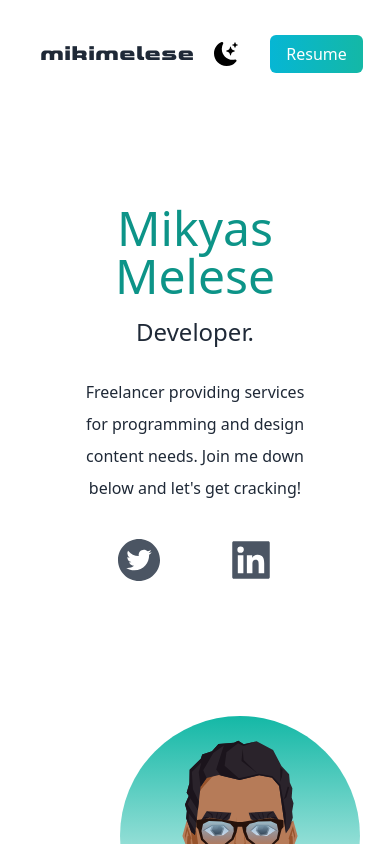
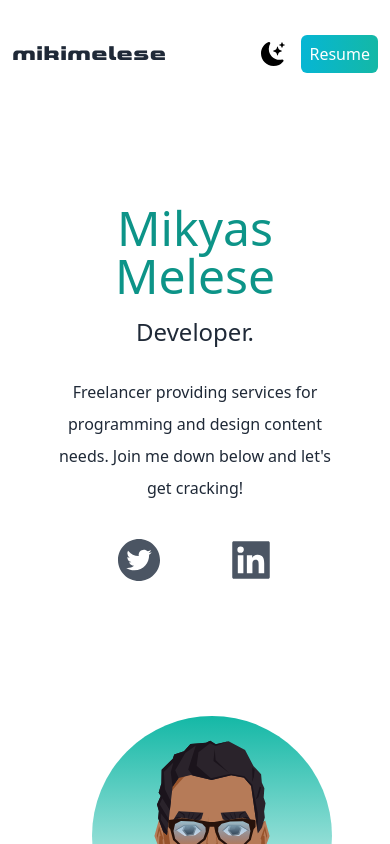
Before and after one commit to mikimelese/react-next-portofolio, a Next.js app: page / in a window 390 px wide. Shown: the top 844 px of the page. Built offline with nearby package versions, Linux system fonts and the light colour scheme.

Commit message:
scale myicon and margin and padding maintain for nav bar for mobile

```diff
--- a/pages/index.js
+++ b/pages/index.js
@@ -162,7 +162,7 @@
 
     <div className={`${darkMode ? "dark" : ""} min-w-full overflow-x-hidden`}>
 
-      <main className="px-10 dark:bg-gray-900 bg-white ">
+      <main className="px-3 sm:px-10 dark:bg-gray-900 bg-white ">
         <section className=" min-h-screen ">
           <nav className="py-10 mb-12 flex justify-between gap-5 dark:text-white">
             <h1 className="font-A_Space_Heavy_Demo text-xl  text-gray-800 dark:text-white">mikimelese</h1>
@@ -175,7 +175,7 @@
               </li>
               <li>
                 <Link href="/resume"
-                  className="bg-gradient-to-r from-cyan-500 text- to-teal-500 text-white px-4 py-2 border-none rounded-md ml-8">
+                  className="bg-gradient-to-r from-cyan-500 text- to-teal-500 text-white px-2 sm:px-4 py-2 border-none rounded-md ml-4 sm:ml-8">
                   Resume
                 </Link>
               </li>
```
